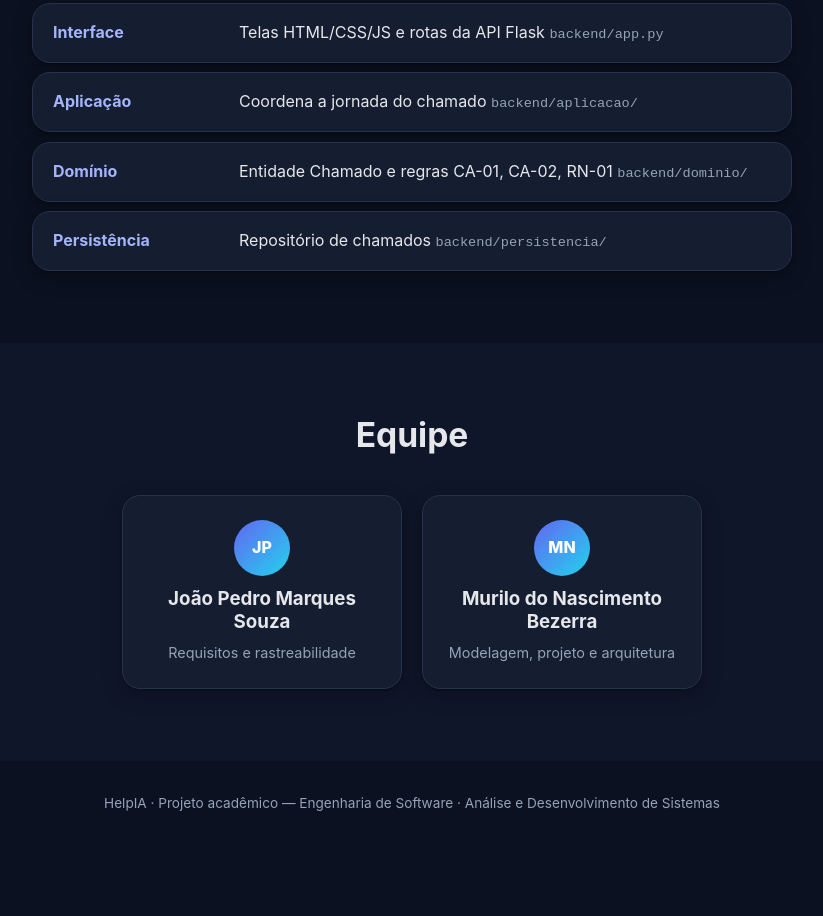
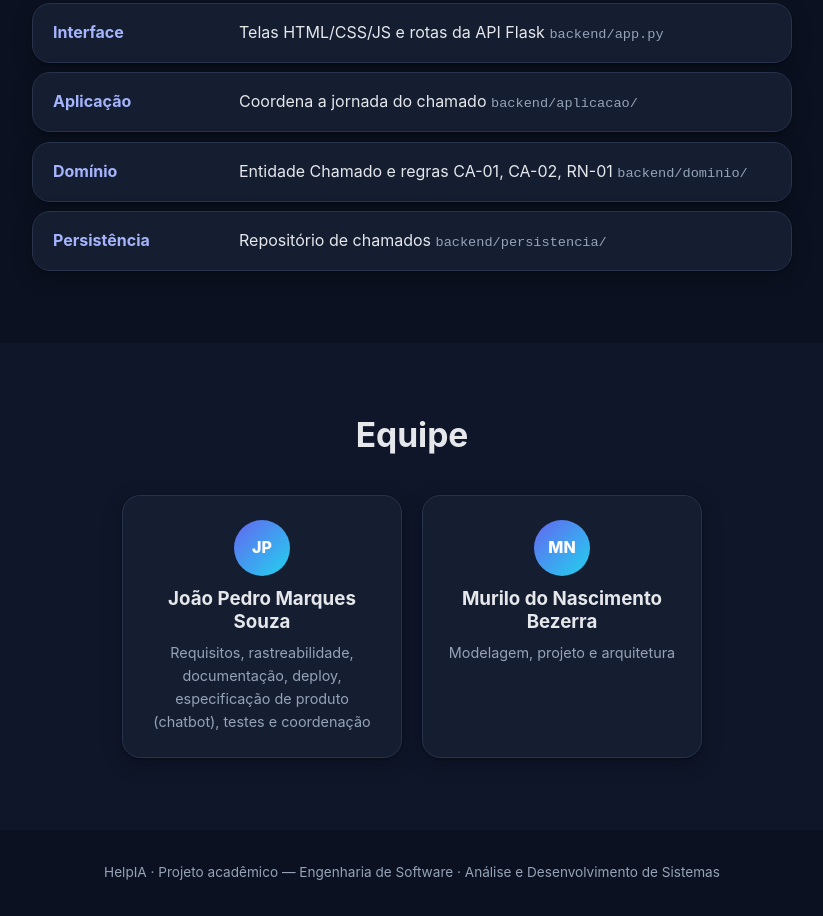
Before and after one commit to Canadensuh/HelpIA, a plain HTML site: page frontend/index.html in a window 1280 px wide. Shown: the part 2437-3353 px from the top of the page, without its empty margins (228-1051 px from the left). Before the commit the page ends 3284 px from the top, so only its background shows below. Drawn offline with Linux system fonts and the light colour scheme.

Commit message:
docs: atualiza responsabilidades de João Pedro no README e index.html
- Requisitos, rastreabilidade, documentação, deploy, especificação de produto (chatbot), testes e coordenação

```diff
--- a/frontend/index.html
+++ b/frontend/index.html
@@ -179,7 +179,7 @@
           <div class="card membro">
             <div class="avatar">JP</div>
             <h3>João Pedro Marques Souza</h3>
-            <p>Requisitos e rastreabilidade</p>
+            <p>Requisitos, rastreabilidade, documentação, deploy, especificação de produto (chatbot), testes e coordenação</p>
           </div>
           <div class="card membro">
             <div class="avatar">MN</div>
```
Also changed, not shown: 1 other file.
